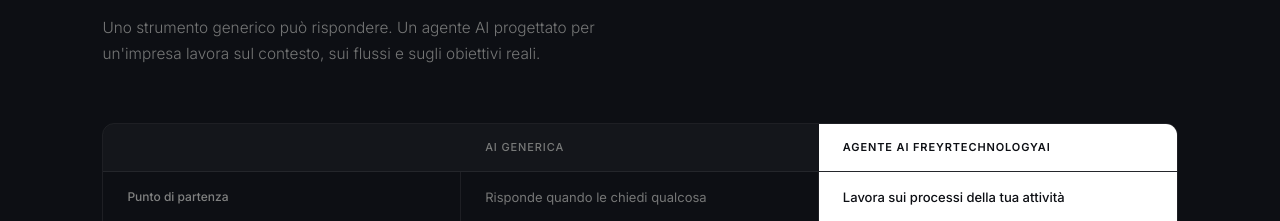
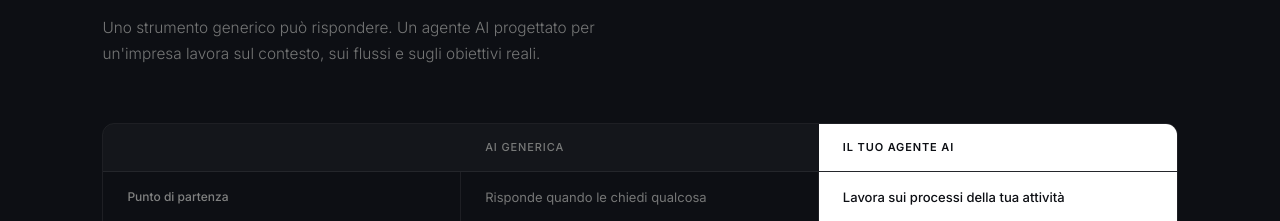
Before and after one commit to Matteopmc95/matteo-freyrwork-ai, a Next.js app: page / in a window 1280 px wide. Shown: the part 2806-3027 px from the top of the page. Built offline with nearby package versions, Linux system fonts and the light colour scheme.

Commit message:
content: rename comparison table column to 'Il tuo Agente AI'

```diff
--- a/src/components/home/ImportedHomepage.tsx
+++ b/src/components/home/ImportedHomepage.tsx
@@ -240,7 +240,7 @@
     <div class="compare-header">
       <div></div>
       <div>AI generica</div>
-      <div class="col-acc">Agente AI FreyrtechnologyAI</div>
+      <div class="col-acc">Il tuo Agente AI</div>
     </div>
     <div class="compare-row">
       <div class="col-first">Punto di partenza</div>
```
